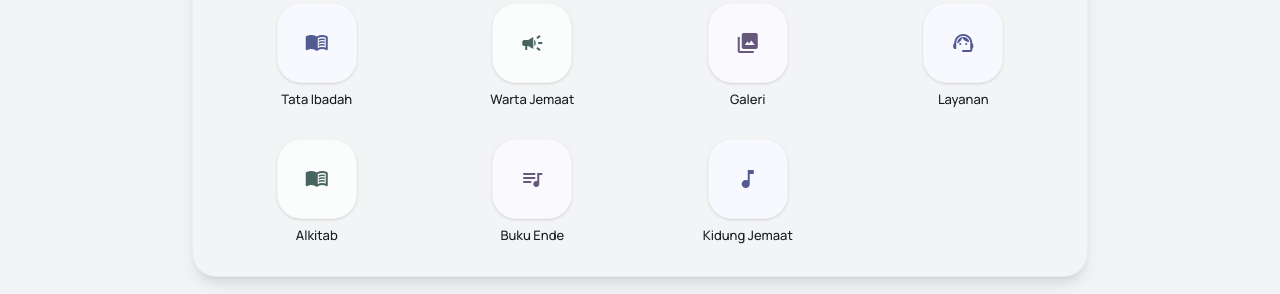
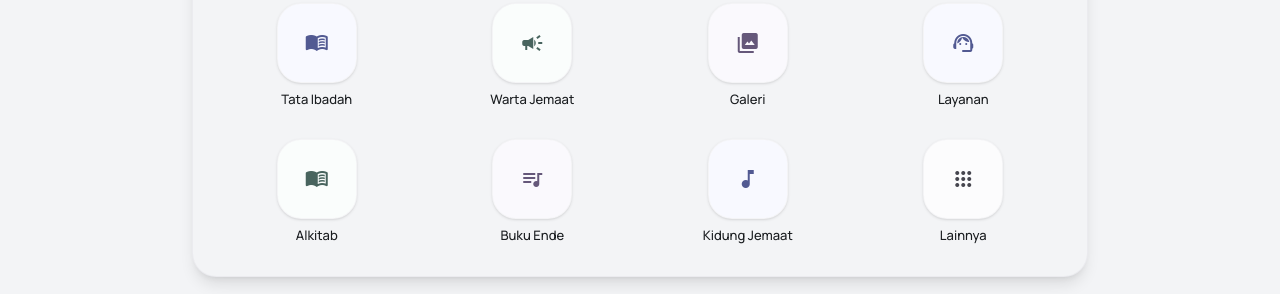
Before and after one commit to davidp16/ImmanuelWeb, a React (Vite) app: page / in a window 1280 px wide. Shown: the part 780-1074 px from the top of the page. Built offline with nearby package versions, Linux system fonts and the light colour scheme; no server answers.

Commit message:
feat: Add Lainnya to complete the 4-column quick access menu layout

```diff
--- a/src/components/FeaturesSection.jsx
+++ b/src/components/FeaturesSection.jsx
@@ -50,6 +50,13 @@ const features = [
     bgIcon: 'bg-primary-container/20',
     path: '/kidung-jemaat',
   },
+  {
+    icon: 'apps',
+    title: 'Lainnya',
+    iconColor: 'text-on-surface-variant',
+    bgIcon: 'bg-surface-variant/20',
+    path: '/lainnya',
+  },
 ]
 
 export default function FeaturesSection() {
```
